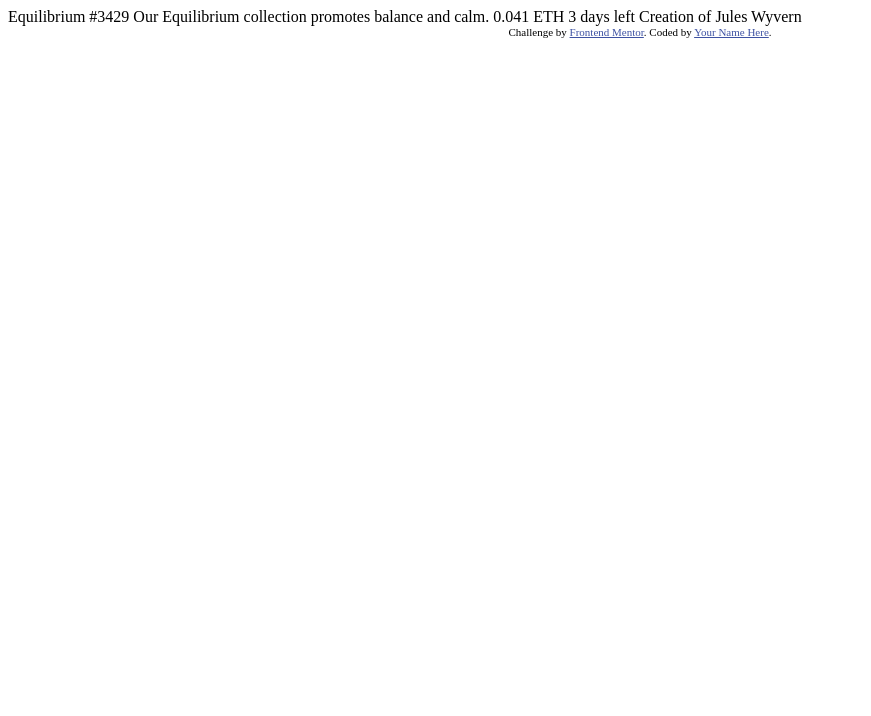
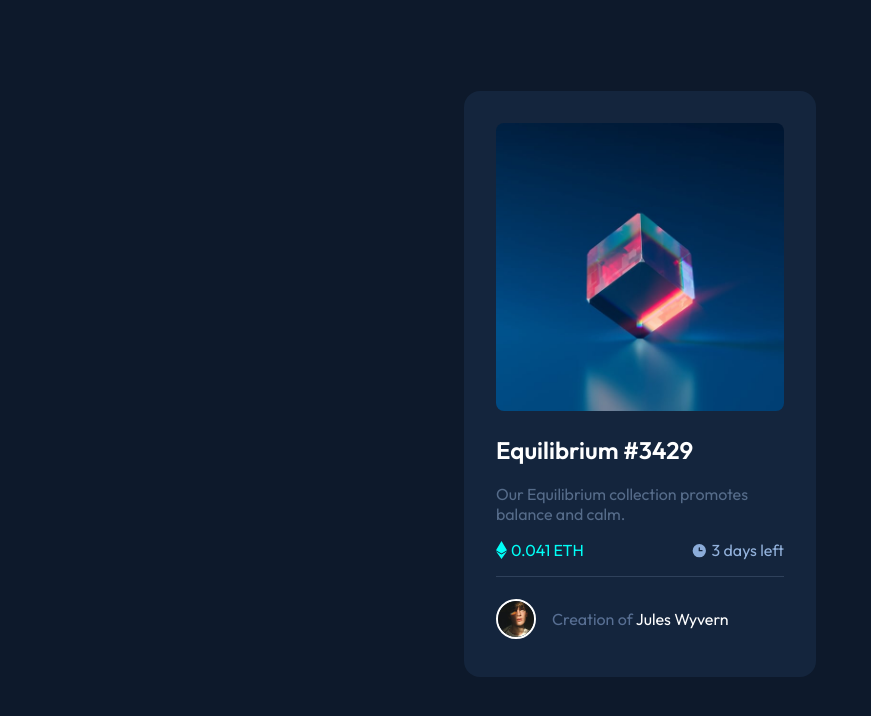
Before and after one commit to SumitK27/frontend-mentor-challenges, a plain HTML site: page nft-preview-card-component/index.html in a window 1280 px wide. Shown: the whole page, without its empty margins (0-871 px from the left). Drawn offline with Linux system fonts and the light colour scheme.

Commit message:
Solution for NFT Card

```diff
--- a/nft-preview-card-component/index.html
+++ b/nft-preview-card-component/index.html
@@ -1,33 +1,61 @@
 <!DOCTYPE html>
 <html lang="en">
     <head>
-  <meta charset="UTF-8">
-  <meta name="viewport" content="width=device-width, initial-scale=1.0"> <!-- displays site properly based on user's device -->
+        <meta charset="UTF-8" />
+        <meta name="viewport" content="width=device-width, initial-scale=1.0" />
+        <!-- displays site properly based on user's device -->
 
-  <link rel="icon" type="image/png" sizes="32x32" href="./images/favicon-32x32.png">
+        <link
+            rel="icon"
+            type="image/png"
+            sizes="32x32"
+            href="./images/favicon-32x32.png"
+        />
 
         <title>Frontend Mentor | NFT preview card component</title>
 
-  <!-- Feel free to remove these styles or customise in your own stylesheet 👍 -->
-  <style>
-    .attribution { font-size: 11px; text-align: center; }
-    .attribution a { color: hsl(228, 45%, 44%); }
-  </style>
+        <!-- Feel free to remove these styles or customize in your own stylesheet 👍 -->
+        <link rel="preconnect" href="https://fonts.googleapis.com" />
+        <link rel="preconnect" href="https://fonts.gstatic.com" crossorigin />
+        <link
+            href="https://fonts.googleapis.com/css2?family=Outfit:wght@300;400;600&display=swap"
+            rel="stylesheet"
+        />
+        <link rel="stylesheet" href="./styles/card.css" />
     </head>
     <body>
-
-  Equilibrium #3429
-
-  Our Equilibrium collection promotes balance and calm.
-
-  0.041 ETH
-  3 days left
-
-  Creation of Jules Wyvern
-
-  <div class="attribution">
-    Challenge by <a href="https://www.frontendmentor.io?ref=challenge" target="_blank">Frontend Mentor</a>.
-    Coded by <a href="#">Your Name Here</a>.
+        <main class="card__container">
+            <section class="card__image">
+                <img src="./images/image-equilibrium.jpg" alt="Equilibrium" />
+            </section>
+            <section class="card__title">
+                <h2>Equilibrium #3429</h2>
+            </section>
+            <section class="card__description">
+                <p>Our Equilibrium collection promotes balance and calm.</p>
+            </section>
+            <section class="card__cost-days">
+                <div class="card__cost">
+                    <img src="./images/icon-ethereum.svg" alt="ethereum" />
+                    <span> 0.041 ETH </span>
                 </div>
+                <div class="card__days">
+                    <img src="./images/icon-clock.svg" alt="clock" />
+                    <span> 3 days left </span>
+                </div>
+            </section>
+            <hr />
+            <section class="card__creator">
+                <img
+                    class="card__avatar"
+                    src="./images/image-avatar.png"
+                    alt="Avatar"
+                />
+                <p>
+                    <span>Creation of </span>
+                    Jules Wyvern
+                </p>
+            </section>
+        </main>
     </body>
 </html>
--- /dev/null
+++ b/nft-preview-card-component/styles/card.css
@@ -0,0 +1,87 @@
+*,
+*::before,
+*::after {
+    box-sizing: border-box;
+}
+
+body {
+    background-color: hsl(217, 54%, 11%);
+    margin: 0;
+    display: flex;
+    flex-wrap: wrap;
+    justify-content: center;
+    align-items: center;
+    height: 80vh;
+    font-family: "Outfit", sans-serif;
+    color: hsl(0, 0%, 100%);
+    margin: 4rem 2rem;
+}
+
+.card__container {
+    background-color: hsl(216, 50%, 16%);
+    border-radius: 1rem;
+    padding: 2rem;
+    max-width: 22rem;
+}
+
+.card__image img {
+    border-radius: 8px;
+    width: 100%;
+}
+
+.card__description {
+    color: hsl(215, 23%, 44%);
+}
+
+.card__cost-days {
+    display: flex;
+    flex-wrap: wrap;
+    justify-content: space-between;
+    margin-bottom: 0.75rem;
+}
+
+.card__cost {
+    color: hsl(178, 100%, 50%);
+}
+
+.card__days {
+    color: hsl(215, 51%, 72%);
+}
+
+.card__cost,
+.card__days {
+    display: flex;
+    flex-wrap: wrap;
+    align-items: center;
+}
+.card__cost img,
+.card__days img {
+    margin-right: 0.25rem;
+}
+
+.card__creator {
+    display: flex;
+    flex-wrap: wrap;
+    align-items: center;
+    gap: 1rem;
+    margin-top: 0.75rem;
+}
+
+.card__creator span {
+    color: hsl(216, 25%, 46%);
+}
+
+.card__avatar {
+    width: 2.5rem;
+    border-radius: 50%;
+    border: 2px solid white;
+}
+
+hr {
+    display: block;
+    height: 1px;
+    border: 0;
+    border-top: 1px solid hsl(215, 32%, 27%);
+    margin: 1em 0;
+    padding: 0;
+}
```
Also changed, not shown: nft-preview-card-component/design/output-desktop.png (added), nft-preview-card-component/design/output-mobile.png (added), 4 other files. Lines whose indentation alone changed are shown as unchanged.
